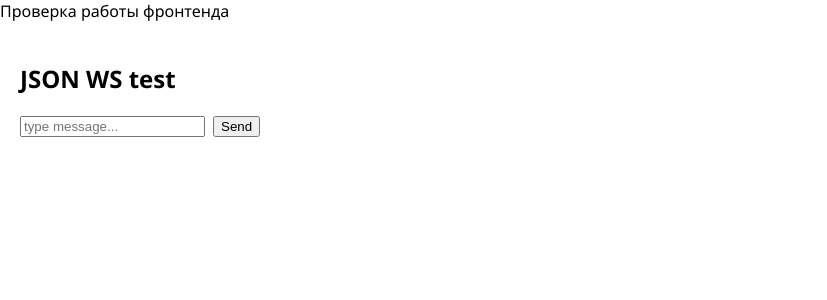
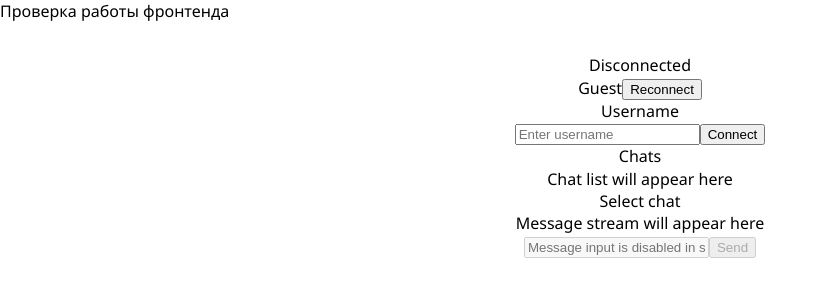
Before and after one commit to EFmikola/chat-server, a React (Vite) app in the folder frontend/: page / in a window 1280 px wide. Shown: the top 300 px of the page, without its empty margins (0-827 px from the left). Built offline with nearby package versions, Linux system fonts and the light colour scheme; no server answers.

Commit message:
feat(frontend): implement app shell and websocket state
Добавлен каркас мини-мессенджера: статус подключения, connect/reconnect и базовые зоны интерфейса без полной интерактивности.

```diff
--- a/frontend/src/App.jsx
+++ b/frontend/src/App.jsx
@@ -1,64 +1,138 @@
 import { useEffect, useRef, useState } from "react";
+import "./App.css";
 
-export default function App() {
+const WS_URL = import.meta.env.VITE_WS_URL ?? "ws://localhost:8000/ws";
+
+function App() {
   const wsRef = useRef(null);
-  const [log, setLog] = useState([]);
-  const [msg, setMsg] = useState("");
-  const username = "Kolya"; // позже сделаем ввод в UI
+  const [status, setStatus] = useState("disconnected");
+  const [usernameInput, setUsernameInput] = useState("");
+  const [sessionUsername, setSessionUsername] = useState("");
+  const [errorText, setErrorText] = useState("");
+
+  const connect = (inputUsername) => {
+    const username = inputUsername.trim();
+    if (!username) {
+      setErrorText("Username is required");
+      return;
+    }
+
+    if (wsRef.current) {
+      wsRef.current.close();
+    }
+
+    setStatus("connecting");
+    setErrorText("");
+    const socket = new WebSocket(WS_URL);
+    wsRef.current = socket;
+
+    socket.onopen = () => {
+      socket.send(JSON.stringify({ type: "connect", payload: { username } }));
+    };
+
+    socket.onmessage = (event) => {
+      try {
+        const data = JSON.parse(event.data);
+        if (data.type === "connected") {
+          setSessionUsername(data.payload?.username ?? username);
+          setStatus("connected");
+        }
+      } catch {
+        setErrorText("Failed to parse server payload");
+      }
+    };
+
+    socket.onclose = () => {
+      setStatus("disconnected");
+    };
+
+    socket.onerror = () => {
+      setStatus("disconnected");
+      setErrorText("WebSocket connection failed");
+    };
+  };
+
+  const onConnectSubmit = (event) => {
+    event.preventDefault();
+    connect(usernameInput);
+  };
+
+  const onReconnect = () => {
+    if (!sessionUsername) {
+      setErrorText("No previous session to reconnect");
+      return;
+    }
+    connect(sessionUsername);
+  };
 
   useEffect(() => {
-    const ws = new WebSocket("ws://localhost:8000/ws");
-    wsRef.current = ws;
-
-    ws.onopen = () => {
-      setLog((l) => ["ws:open", ...l]);
-
-      ws.send(
-        JSON.stringify({
-          type: "connect",
-          payload: { username },
-        })
-      );
+    return () => {
+      if (wsRef.current) {
+        wsRef.current.close();
+      }
     };
-
-    ws.onmessage = (e) => {
-      setLog((l) => [e.data, ...l]);
-    };
-
-    ws.onclose = () => {
-      setLog((l) => ["ws:close", ...l]);
-    };
-
-    return () => ws.close();
   }, []);
 
-  const send = () => {
-    if (!msg.trim()) return;
+  return (
+    <div className="app-shell">
+      <header className="app-header">
+        <div className="status-line">
+          <span className={`status-dot status-${status}`} />
+          <span className="status-text">
+            {status === "connected" ? "Connected" : status === "connecting" ? "Connecting" : "Disconnected"}
+          </span>
+        </div>
+        <div className="session-meta">
+          <span className="session-user">{sessionUsername || "Guest"}</span>
+          <button type="button" className="ghost-button" onClick={onReconnect}>
+            Reconnect
+          </button>
+        </div>
+      </header>
 
-    wsRef.current?.send(
-      JSON.stringify({
-        type: "echo",
-        payload: { text: msg },
-      })
-    );
+      <main className="app-main">
+        <aside className="sidebar">
+          <form className="connect-form" onSubmit={onConnectSubmit}>
+            <label htmlFor="username-input">Username</label>
+            <div className="input-row">
+              <input
+                id="username-input"
+                value={usernameInput}
+                onChange={(event) => setUsernameInput(event.target.value)}
+                placeholder="Enter username"
+                autoComplete="off"
+              />
+              <button type="submit">Connect</button>
+            </div>
+          </form>
 
-    setMsg("");
-  };
+          <div className="chat-list-wrap">
+            <div className="chat-list-title">Chats</div>
+            <div className="chat-list">
+              <div className="empty-hint">Chat list will appear here</div>
+            </div>
+          </div>
+        </aside>
 
-  return (
-    <div style={{ padding: 20 }}>
-      <h2>JSON WS test</h2>
+        <section className="chat-panel">
+          <div className="chat-panel-head">
+            <div className="chat-panel-title">Select chat</div>
+          </div>
+          <div className="messages">
+            <div className="empty-hint">Message stream will appear here</div>
+          </div>
+          <form className="composer" onSubmit={(event) => event.preventDefault()}>
+            <input placeholder="Message input is disabled in shell stage" disabled autoComplete="off" />
+            <button type="submit" disabled>
+              Send
+            </button>
+          </form>
+        </section>
+      </main>
 
-      <div style={{ display: "flex", gap: 8 }}>
-        <input
-          value={msg}
-          onChange={(e) => setMsg(e.target.value)}
-          placeholder="type message..."
-        />
-        <button onClick={send}>Send</button>
-      </div>
-
-      <pre style={{ marginTop: 15 }}>{log.join("\n")}</pre>
+      {errorText ? <div className="error-banner">{errorText}</div> : null}
     </div>
   );
 }
+
+export default App;
```
